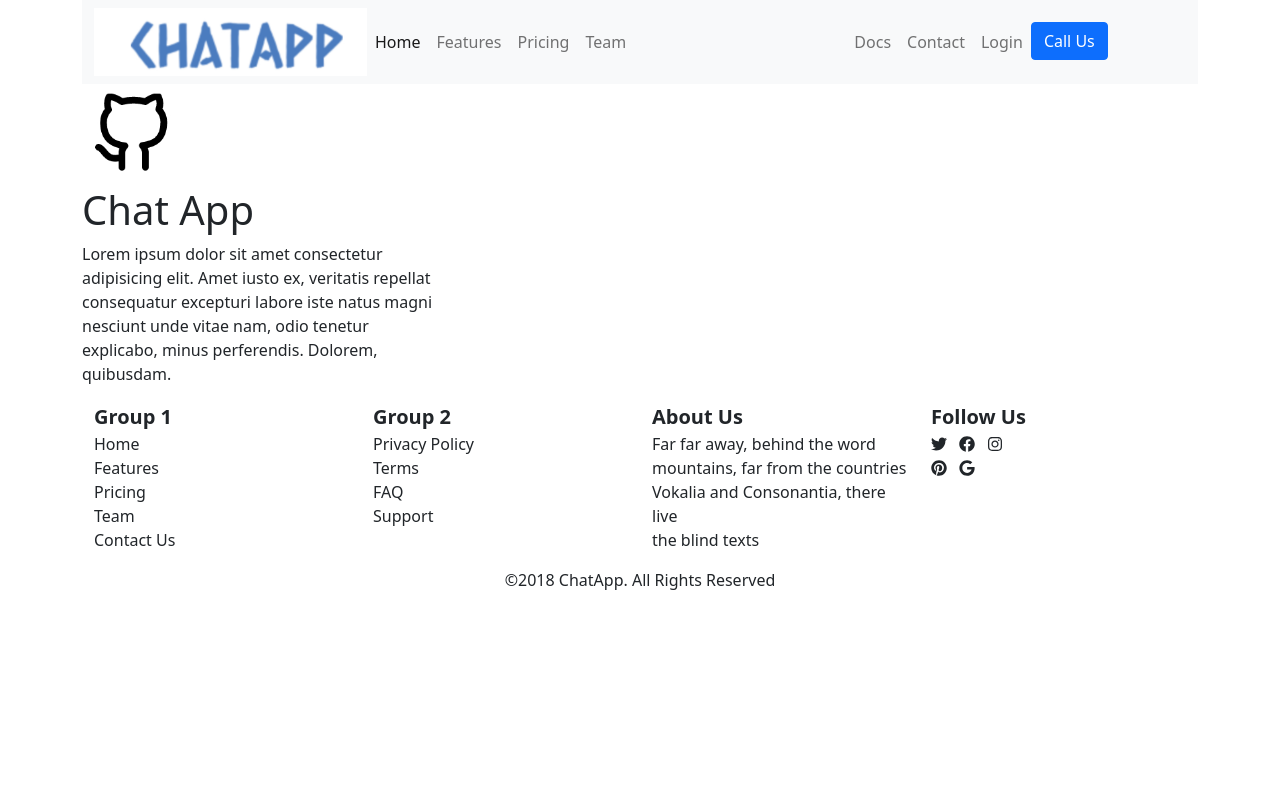
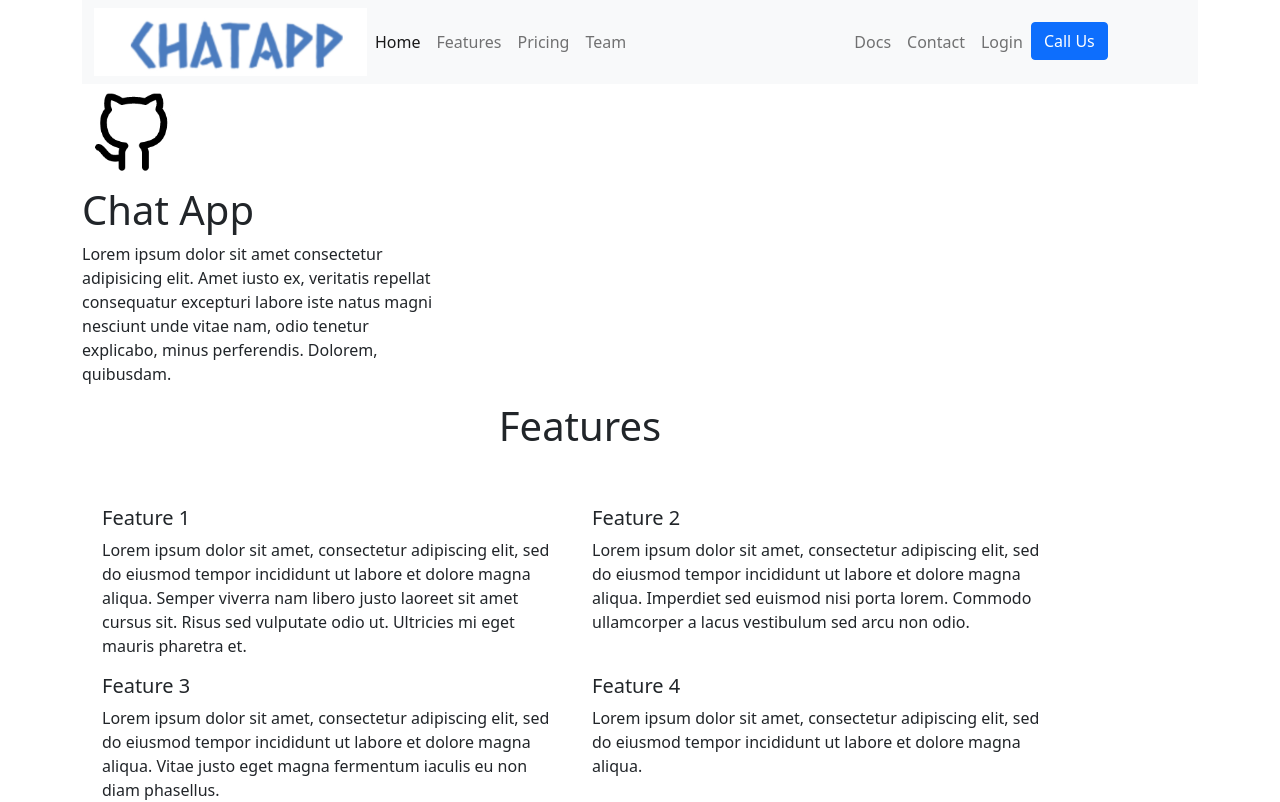
Before and after one commit to phantom-mayavi/react-apps, a React (Create React App) app in the folder chat-app/: page / in a window 1280 px wide. Shown: the top 802 px of the page. Built offline with nearby package versions, Linux system fonts and the light colour scheme.

Commit message:
features

```diff
--- a/chat-app/src/components/body.jsx
+++ b/chat-app/src/components/body.jsx
@@ -1,11 +1,19 @@
 import React, { Component } from 'react';
 import cat from '../images/cat.PNG';
+import { ReactComponent as WaveSvg } from '../images/wave.svg';
 
 class Body extends Component {
     state = {  }
     render() {
         return (
             <div>
+                {/* <svg xmlns="http://www.w3.org/2000/svg" viewBox="0 0 1440 320">
+                    <path fill="#FFF" d="…"></path>
+                </svg> */}
+                {/* <svg xmlns="http://www.w3.org/2000/svg" viewBox="0 0 1440 320" transform="scale(1, -1)">
+                    <path fill="#0099ff" fill-opacity="1" d="M0,0L34.3,53.3C68.6,107,137,213,206,261.3C274.3,309,343,299,411,282.7C480,267,549,245,617,208C685.7,171,754,117,823,85.3C891.4,53,960,43,1029,80C1097.1,117,1166,203,1234,224C1302.9,245,1371,203,1406,181.3L1440,160L1440,320L1405.7,320C1371.4,320,1303,320,1234,320C1165.7,320,1097,320,1029,320C960,320,891,320,823,320C754.3,320,686,320,617,320C548.6,320,480,320,411,320C342.9,320,274,320,206,320C137.1,320,69,320,34,320L0,320Z"></path>
+                </svg> */}
+                {/* <WaveSvg /> */}
                 <img src={cat} alt="Cat Icon" />
                 <h1>Chat App</h1>
                 <div class="row">
@@ -14,9 +22,47 @@ class Body extends Component {
                             Lorem ipsum dolor sit amet consectetur adipisicing elit. Amet iusto ex, veritatis repellat consequatur excepturi labore iste natus magni nesciunt unde vitae nam, odio tenetur explicabo, minus perferendis. Dolorem, quibusdam.
                         </p>
                     </div>
-
                 </div>
-
+                <div class="container" style={{paddingLeft : '20px', paddingRight : '140px'}}>
+                <div class="d-flex justify-content-center"><h1>Features</h1></div>
+                <br/><br/>
+                <div class="row">
+                    <div class="col-md-6">
+                        <div>
+                            <h5>Feature 1</h5>
+                            <p>
+                                Lorem ipsum dolor sit amet, consectetur adipiscing elit, sed do eiusmod tempor incididunt ut labore et dolore magna aliqua. Semper viverra nam libero justo laoreet sit amet cursus sit. Risus sed vulputate odio ut. Ultricies mi eget mauris pharetra et.
+                            </p>
+                        </div>
+                    </div>
+                    <div class="col-md-6">
+                        <div>
+                            <h5>Feature 2</h5>
+                            <p>
+                                Lorem ipsum dolor sit amet, consectetur adipiscing elit, sed do eiusmod tempor incididunt ut labore et dolore magna aliqua. Imperdiet sed euismod nisi porta lorem. Commodo ullamcorper a lacus vestibulum sed arcu non odio.
+                            </p>
+                        </div>
+                    </div>
+                </div>
+                <div class="row">
+                    <div class="col-md-6">
+                        <div>
+                            <h5>Feature 3</h5>
+                            <p>
+                                Lorem ipsum dolor sit amet, consectetur adipiscing elit, sed do eiusmod tempor incididunt ut labore et dolore magna aliqua. Vitae justo eget magna fermentum iaculis eu non diam phasellus.
+                            </p>
+                        </div>
+                    </div>
+                    <div class="col-md-6">
+                        <div>
+                            <h5>Feature 4</h5>
+                            <p>
+                            Lorem ipsum dolor sit amet, consectetur adipiscing elit, sed do eiusmod tempor incididunt ut labore et dolore magna aliqua.
+                            </p>
+                        </div>
+                    </div>
+                </div>
+                </div>
             </div>
         );
     }
--- a/chat-app/src/index.css
+++ b/chat-app/src/index.css
@@ -1,13 +1,21 @@
 body {
   margin: 0;
-  font-family: -apple-system, BlinkMacSystemFont, 'Segoe UI', 'Roboto', 'Oxygen',
-    'Ubuntu', 'Cantarell', 'Fira Sans', 'Droid Sans', 'Helvetica Neue',
+  font-family: -apple-system, BlinkMacSystemFont, "Segoe UI", "Roboto", "Oxygen",
+    "Ubuntu", "Cantarell", "Fira Sans", "Droid Sans", "Helvetica Neue",
     sans-serif;
   -webkit-font-smoothing: antialiased;
   -moz-osx-font-smoothing: grayscale;
 }
 
 code {
-  font-family: source-code-pro, Menlo, Monaco, Consolas, 'Courier New',
+  font-family: source-code-pro, Menlo, Monaco, Consolas, "Courier New",
     monospace;
 }
+
+.wave-container {
+  position: relative;
+  background: #09f;
+  color: #fff;
+  /* text-align: center; */
+  overflow: hidden;
+}
```
Also changed, not shown: chat-app/src/images/wave.svg (added).
